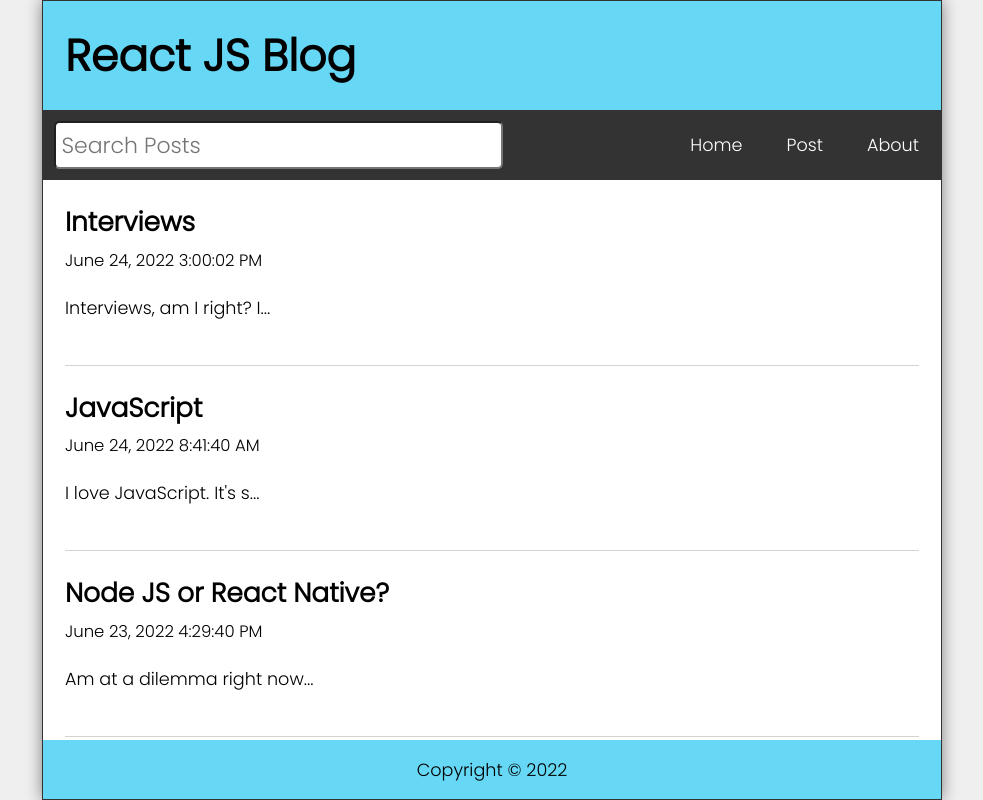
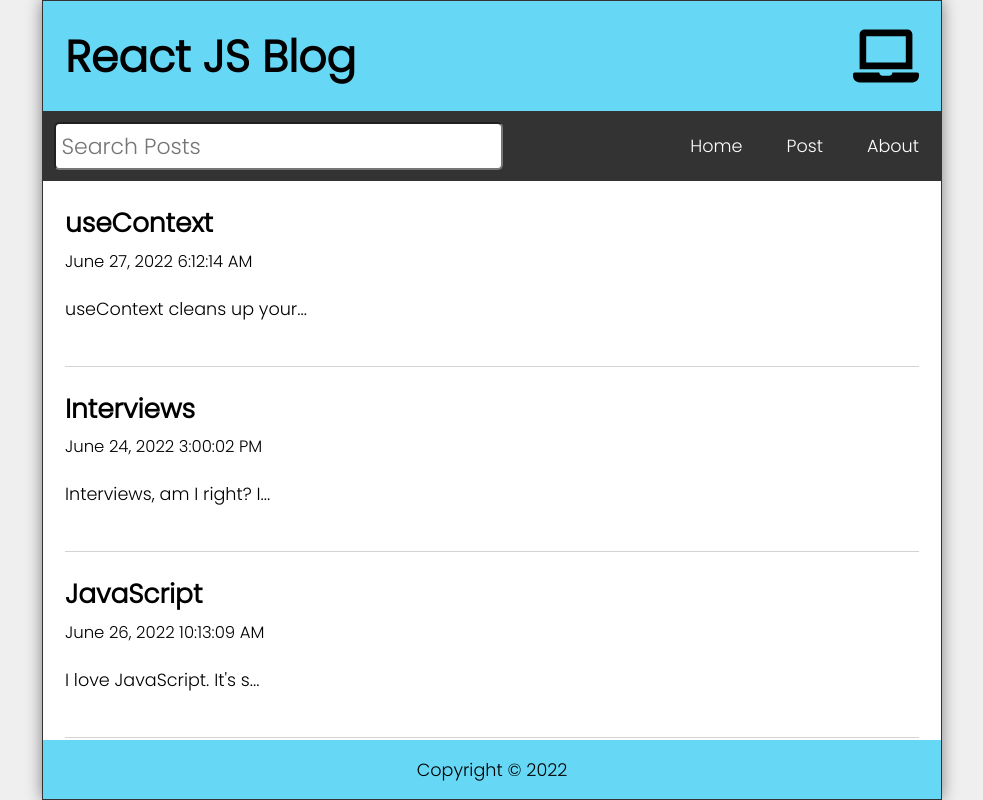
Before and after one commit to 2Kelvin/react-blog, a React (Create React App) app: page / in a window 1280 px wide. Shown: the whole page, without its empty margins (148-1131 px from the left). Built offline with nearby package versions, Linux system fonts and the light colour scheme; data requests are answered from the project's data file.

Commit message:
added useContext

```diff
--- a/data/db.json
+++ b/data/db.json
@@ -21,7 +21,7 @@
     {
       "id": 10,
       "title": "JavaScript",
-      "datetime": "June 24, 2022 8:41:40 AM",
+      "datetime": "June 26, 2022 10:13:09 AM",
       "body": "I love JavaScript. It's such an amazing programming language. I'm probably going to become a MERN stack developer."
     },
     {
@@ -29,6 +29,12 @@
       "title": "Interviews",
       "datetime": "June 24, 2022 3:00:02 PM",
       "body": "Interviews, am I right? I'm going for one right now. And am done, met some old workmates. I hope we get the parts."
+    },
+    {
+      "id": 12,
+      "title": "useContext",
+      "datetime": "June 27, 2022 6:12:14 AM",
+      "body": "useContext cleans up your app from all the prop drilling into components in through App. It puts all the \"data\"/ props into one file to be accessed throughout the application."
     }
   ]
 }
--- a/src/App.js
+++ b/src/App.js
@@ -7,158 +7,31 @@ import PostsPage from "./Components/PostsPage";
 import About from "./Components/About";
 import Missing from "./Components/Missing";
 import Footer from "./Components/Footer";
-import { Route, Switch, useHistory } from "react-router-dom";
-import { useState, useEffect } from "react";
-import { format } from "date-fns";
-import api from "./api/posts";
-import useWindowSize from "./hooks/useWindowSize";
+import { Route, Switch } from "react-router-dom";
+import { DataProvider } from "./context/DataContext";
 
 function App() {
-  const [posts, setPosts] = useState([]);
-  const [search, setSearch] = useState("");
-  const [searchResults, setSearchResults] = useState([]);
-  const [postTitle, setPostTitle] = useState("");
-  const [postBody, setPostBody] = useState("");
-  const [editTitle, setEditTitle] = useState("");
-  const [editBody, setEditBody] = useState("");
-  const {width} = useWindowSize();
+  return (
+    <div className="App">
+      <Header title="React JS Blog"/>
+      <DataProvider>
+        <Navbar/>
+        <Switch>
+          <Route exact path="/" component={Home}/>
+          <Route exact path="/post" component={NewPost}/>
+          <Route path="/edit/:id" component={EditPost}/>
+          <Route path="/post/:id" component={PostsPage}/>
 
-  useEffect(() => {
-    const fetchPosts = async () => {
-      try {
-        const response = await api.get("/posts"); //unlike fetch, axios automatically sets the response data to JSON
-        setPosts(response.data); //axios also automatically catches errors when not in the '200' okay range
-      } catch (err) {
-        if (err.response) {
-          //if response is not in the 200 range
-          console.log(err.response.data);
-          console.log(err.response.status);
-          console.log(err.response.headers);
-        } else {
-          console.log(`Error: ${err.message}`);
-        }
-      }
-    }
+          <Route path="/about" component={About} />
 
-    fetchPosts();
-   }, []);
-
-  useEffect(() => {
-    const filteredResults = posts.filter(post =>
-      ((post.body).toLowerCase()).includes(search.toLowerCase()) ||
-      ((post.title).toLowerCase()).includes(search.toLowerCase())
-    );
-    setSearchResults(filteredResults.reverse());
-  }, [posts, search])
-
-  const history = useHistory();
-
-  const handleSubmit = async (e) => {
-    e.preventDefault();
-    const id = posts.length ? posts[posts.length - 1].id + 1 : 1;
-    const datetime = format(new Date(), "MMMM dd, yyyy pp");
-    const newPost = {
-      id,
-      title: postTitle,
-      datetime,
-      body: postBody
-    };
-    try {
-      const response = await api.post("/posts", newPost);
-      const allPosts = [...posts, response.data];
-      setPosts(allPosts);
-      setPostTitle("");
-      setPostBody("");
-      history.push("/");
-    } catch (err) {
-      console.log(`Error: ${err.message}`);
-    }
-  };
-
-  const handleEdit = async (id) => {
-    const datetime = format(new Date(), "MMMM dd, yyyy pp");
-    const updatedPost = {
-      id,
-      title: editTitle,
-      datetime,
-      body: editBody
-    };
-    try {
-      const response = await api.put(`/posts/${id}`, updatedPost); //.put() edits entire post/data | .patch() edits only specific fields
-      setPosts(posts.map(post => post.id === id ? { ...response.data } : post)); //removing that old post & only adding the updated one/ post with the new info
-      setEditTitle("");
-      setEditBody("");
-      history.push("/");
-    } catch (err) {
-      console.log(`Error: ${err.message}`);
-    }
-  };
-
-  const handleDelete = async (id) => {
-    try {
-      await api.delete(`/posts/${id}`);
-      const postsList = posts.filter(post => post.id !== id);
-      setPosts(postsList);
-      history.push("/");
-    } catch (err) {
-      console.log(`Error: ${err.message}`);
-    }
-  };
-
-  return (
-    <div className="App"> {/* 'Header, Navbar & Footer' are constant in all pages */}
-      <Header
-        title="React JS Blog"
-        width={width}
-      />
-
-      <Navbar
-        search={search}
-        setSearch={setSearch}
-      />
-
-      <Switch>
-        <Route exact path="/" >
-          <Home
-            posts={searchResults}
-          />
-        </Route>
-
-        <Route exact path="/post">
-          <NewPost
-            postTitle={postTitle}
-            setPostTitle={setPostTitle}
-            postBody={postBody}
-            setPostBody={setPostBody}
-            handleSubmit={handleSubmit}
-          />
-        </Route>
-
-        <Route path="/edit/:id">
-          <EditPost
-            posts={posts}
-            editTitle={editTitle}
-            setEditTitle={setEditTitle}
-            editBody={editBody}
-            setEditBody={setEditBody}
-            handleEdit={handleEdit}
-          />
-        </Route>
-
-        <Route path="/post/:id">
-          <PostsPage
-            posts={posts}
-            handleDelete={handleDelete}
-          />
-        </Route>
-
-        <Route path="/about" component={About} />
-
-        <Route path="*" component={Missing}/>
-      </Switch>
+          <Route path="*" component={Missing}/>
+        </Switch>
+      </DataProvider>
       <Footer/>
     </div>
   );
 }
 
 export default App;
+
+//for efficiency, I only wrapped "DataProvider" around those components that use 'a lot' props
--- a/src/Components/EditPost.js
+++ b/src/Components/EditPost.js
@@ -1,7 +1,14 @@
-import { useEffect } from "react";
-import { useParams, Link } from "react-router-dom";
+import { useContext, useEffect, useState } from "react";
+import { useParams, Link, useHistory } from "react-router-dom";
+import { format } from "date-fns";
+import api from "../api/posts";
+import DataContext from "../context/DataContext";
 
-const EditPost = ({ posts, handleEdit, editTitle, setEditTitle, editBody, setEditBody }) => {
+const EditPost = () => {
+    const [editTitle, setEditTitle] = useState("");
+    const [editBody, setEditBody] = useState("");
+    const { posts, setPosts } = useContext(DataContext);
+    const history = useHistory();
     const { id } = useParams();
     const post = posts.find(post => (post.id).toString() === id);
 
@@ -10,7 +17,26 @@ const EditPost = ({ posts, handleEdit, editTitle, setEditTitle, editBody, setEdi
             setEditTitle(post.title);
             setEditBody(post.body);
         }
-    }, [post, setEditTitle, setEditBody])
+    }, [post, setEditTitle, setEditBody]);
+
+    const handleEdit = async (id) => {
+        const datetime = format(new Date(), "MMMM dd, yyyy pp");
+        const updatedPost = {
+          id,
+          title: editTitle,
+          datetime,
+          body: editBody
+        };
+        try {
+          const response = await api.put(`/posts/${id}`, updatedPost); //.put() edits entire post/data | .patch() edits only specific fields
+          setPosts(posts.map(post => post.id === id ? { ...response.data } : post)); //removing that old post & only adding the updated one/ post with the new info
+          setEditTitle("");
+          setEditBody("");
+          history.push("/");
+        } catch (err) {
+          console.log(`Error: ${err.message}`);
+        }
+    };
 
     return (
         <main className="NewPost">
--- a/src/Components/Header.js
+++ b/src/Components/Header.js
@@ -1,9 +1,15 @@
 import { FaLaptop, FaTabletAlt, FaMobileAlt } from "react-icons/fa";
+import useWindowSize from "../hooks/useWindowSize";
 
-const Header = ({ title, width }) => {
+const Header = ({ title }) => {
+    const { width } = useWindowSize();
+
     return (
         <header className="Header">
             <h1>{title}</h1>
+            {width < 768 ? <FaMobileAlt />
+                : width < 992 ? <FaTabletAlt />
+                    : <FaLaptop />}
         </header>
     );
 }
--- a/src/Components/Home.js
+++ b/src/Components/Home.js
@@ -1,14 +1,17 @@
+import { useContext } from "react";
+import DataContext from "../context/DataContext";
 import Feed from "./Feed";
 
-const Home = ({posts}) => {
+const Home = () => {
+    const { searchResults, fetchError, isLoading } = useContext(DataContext);
+
     return (
         <main className="Home">
-            {posts.length ? (
-                <Feed posts={posts}/>
-            ) : (
-                    <p style={{ marginTop: "2rem" }}>
-                        No posts
-                    </p>
+            {isLoading && <p className="statusMsg">Loading posts...</p>}
+            {!isLoading && fetchError && <p className="statusMsg" style={{ color: "red" }}>{fetchError}</p>}
+            {!fetchError && !isLoading && (searchResults.length
+                ? <Feed posts={searchResults} />
+                : <p className="statusMsg">No posts</p>
             )}
         </main>
     );
--- a/src/Components/Navbar.js
+++ b/src/Components/Navbar.js
@@ -1,6 +1,10 @@
+import { useContext } from "react";
 import { Link } from "react-router-dom";
+import DataContext from "../context/DataContext";
 
-const Navbar = ({ search, setSearch }) => {
+const Navbar = () => {
+    const { search, setSearch } = useContext(DataContext);
+
     return (
         <nav className="Nav">
             <form className="searchForm" onSubmit={e => e.preventDefault()}>
--- a/src/Components/NewPost.js
+++ b/src/Components/NewPost.js
@@ -1,4 +1,37 @@
-const Newpost = ({postTitle, setPostTitle, handleSubmit, postBody, setPostBody}) => {
+import { useState, useContext } from "react";
+import DataContext from "../context/DataContext";
+import { useHistory } from "react-router-dom";
+import api from "../api/posts";
+import { format } from "date-fns";
+
+const Newpost = () => {
+    const [postTitle, setPostTitle] = useState("");
+    const [postBody, setPostBody] = useState("");
+    const history = useHistory();
+    const { posts, setPosts} = useContext(DataContext);
+
+    const handleSubmit = async (e) => {
+        e.preventDefault();
+        const id = posts.length ? posts[posts.length - 1].id + 1 : 1;
+        const datetime = format(new Date(), "MMMM dd, yyyy pp");
+        const newPost = {
+          id,
+          title: postTitle,
+          datetime,
+          body: postBody
+        };
+        try {
+          const response = await api.post("/posts", newPost);
+          const allPosts = [...posts, response.data];
+          setPosts(allPosts);
+          setPostTitle("");
+          setPostBody("");
+          history.push("/");
+        } catch (err) {
+          console.log(`Error: ${err.message}`);
+        }
+    };
+
     return (
         <main className="NewPost">
             <h1>New Post</h1>
--- a/src/Components/PostsPage.js
+++ b/src/Components/PostsPage.js
@@ -1,8 +1,25 @@
-import { useParams, Link } from "react-router-dom";
+import { useContext } from "react";
+import { useParams, Link, useHistory } from "react-router-dom";
+import DataContext from "../context/DataContext";
+import api from "../api/posts";
 
-const Postspage = ({ posts, handleDelete }) => {
+const Postspage = () => {
+    const { posts, setPosts } = useContext(DataContext);
+    const history = useHistory();
     const { id } = useParams();
     const post = posts.find(thePost => (thePost.id).toString() === id);
+
+    const handleDelete = async (id) => {
+        try {
+          await api.delete(`/posts/${id}`);
+          const postsList = posts.filter(post => post.id !== id);
+          setPosts(postsList);
+          history.push("/");
+        } catch (err) {
+          console.log(`Error: ${err.message}`);
+        }
+    };
+
 
     return (
         <main className="PostPage">
--- /dev/null
+++ b/src/context/DataContext.js
@@ -0,0 +1,34 @@
+import { createContext, useState, useEffect } from "react";
+import useAxiosFetch from "../hooks/useAxiosFetch";
+
+const DataContext = createContext({});
+
+export const DataProvider = ({ children }) => {
+    const [posts, setPosts] = useState([]);
+    const [search, setSearch] = useState("");
+    const [searchResults, setSearchResults] = useState([]);
+
+    const { data, fetchError, isLoading } = useAxiosFetch("http://localhost:3500/posts");
+
+    useEffect(() => {
+        setPosts(data);
+    }, [data]);
+
+    useEffect(() => {
+        const filteredResults = posts.filter(post =>
+            ((post.body).toLowerCase()).includes(search.toLowerCase()) ||
+            ((post.title).toLowerCase()).includes(search.toLowerCase())
+        );
+        setSearchResults(filteredResults.reverse());
+    }, [posts, search]);
+
+    return (
+        <DataContext.Provider value={{
+            search, setSearch,
+            searchResults, fetchError, isLoading,
+            posts, setPosts,
+        }}>{children}</DataContext.Provider>
+    );
+};
+
+export default DataContext;
--- /dev/null
+++ b/src/hooks/useAxiosFetch.js
@@ -0,0 +1,42 @@
+import { useState, useEffect } from "react";
+import axios from "axios";
+
+const useAxiosFetch = (dataURL) => {
+    const [data, setData] = useState([]);
+    const [fetchError, setFetchError] = useState(null);
+    const [isLoading, setIsLoading] = useState(false);
+
+    useEffect(() => {
+        let isMounted = true;
+        const source = axios.CancelToken.source();
+
+        const fetchData = async (url) => {
+            setIsLoading(true);
+            try {
+                const response = await axios.get(url, { cancelToken: source.token });
+                if (isMounted) {
+                    setData(response.data);
+                    setFetchError(null);
+                }
+            } catch (err) {
+                if (isMounted) {
+                    setFetchError(err.message);
+                    setData([]);
+                }
+            } finally {
+                isMounted && setIsLoading(false);
+            }
+        };
+
+        fetchData(dataURL);
+
+        return () => { //this is the clean up function
+            isMounted = false;
+            source.cancel();
+        };
+    }, [dataURL]);
+
+    return { data, fetchError, isLoading };
+};
+
+export default useAxiosFetch;
```
Also changed, not shown: src/hooks/useWindowSize.js (+1 -6 lines).
